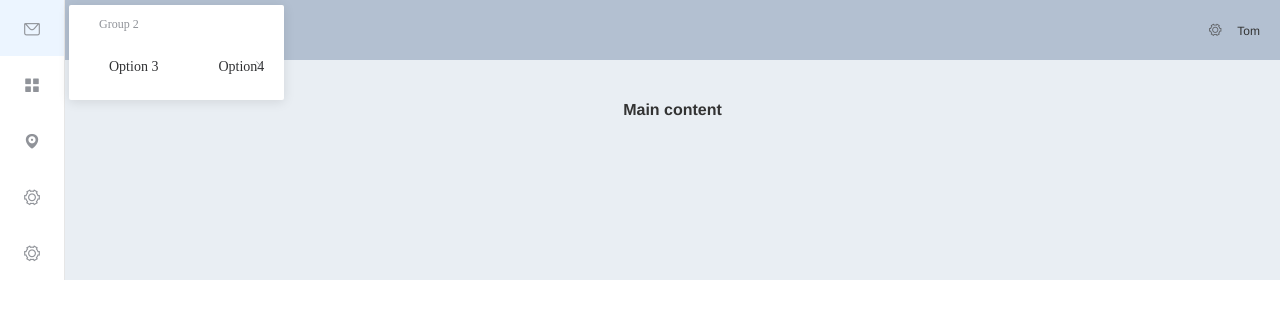
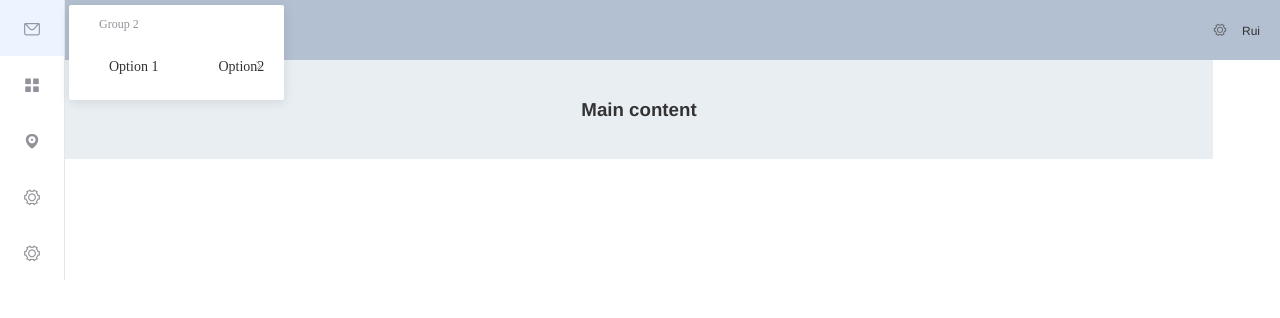
Before and after one commit to castor3/TestSPA, a Vue app: page / in a window 1280 px wide. Shown: the top 318 px of the page. Built offline with nearby package versions, Linux system fonts and the light colour scheme.

Commit message:
Improved side navbar

```diff
--- a/src/App.vue
+++ b/src/App.vue
@@ -5,7 +5,8 @@
 		<!-- <router-view/> -->
 
 		<el-container>
-			<el-menu default-active="2" class="el-menu-vertical-demo" default-openeds="['','']" @open="handleOpen" @close="handleClose" :collapse="isCollapse">
+			<el-menu style="height:100%" class="el-menu-vertical-demo"
+							@open="handleOpen" @close="handleClose" :collapse="isCollapsed">
 				<!-- Main window -->
 				<el-submenu index="1">
 					<template slot="title">
@@ -13,11 +14,11 @@
 						<span slot="title">Main window</span>
 					</template>
 					<el-menu-item-group title="Group 2">
-						<el-menu-item index="1-3">Option 3</el-menu-item>
+						<el-menu-item index="1-1">Option 1</el-menu-item>
 					</el-menu-item-group>
-					<el-submenu index="1-4">
-						<template slot="title">Option4</template>
-						<el-menu-item index="1-4-1">Option 4-1</el-menu-item>
+					<el-submenu index="1-2">
+						<template slot="title">Option2</template>
+						<el-menu-item index="1-4-1">Option 2-1</el-menu-item>
 					</el-submenu>
 				</el-submenu>
 				<!-- Friends -->
@@ -29,10 +30,9 @@
 					<el-menu-item-group>
 						<template slot="title">Group 1</template>
 						<el-menu-item index="2-1">Option 1</el-menu-item>
-						<el-menu-item index="2-2">Option 2</el-menu-item>
 					</el-menu-item-group>
 					<el-menu-item-group title="Group 2">
-						<el-menu-item index="2-3">Option 3</el-menu-item>
+						<el-menu-item index="2-3">Option 2</el-menu-item>
 					</el-menu-item-group>
 					<el-submenu index="2-4">
 						<template slot="title">Option 4</template>
@@ -72,38 +72,9 @@
 			</el-menu>
 
 			<el-container>
-				<el-header style="font-size: 12px">
-					<el-row>
-						<span style="float: left">
-							<el-col>
-								<!-- Collapse / Expand buttons -->
-								<el-radio-group v-model="isCollapse">
-									<el-radio-button :label="false">expand</el-radio-button>
-									<el-radio-button :label="true">collapse</el-radio-button>
-								</el-radio-group>
-							</el-col>
-						</span>
-						<span style="float: right">
-							<el-col>
-								<!-- Right side options -->
-								<el-dropdown>
-									<i class="el-icon-setting" style="margin-right: 15px"></i>
-									<el-dropdown-menu slot="dropdown">
-										<el-dropdown-item>View</el-dropdown-item>
-										<el-dropdown-item>Add</el-dropdown-item>
-										<el-dropdown-item>Delete</el-dropdown-item>
-									</el-dropdown-menu>
-								</el-dropdown>
-								<span>Tom</span>
-							</el-col>
-						</span>
-					</el-row>
-				</el-header>
-
-				<!-- Main content -->
-				<el-main>
-					<h4>Main content</h4>
-				</el-main>
+				<app-header @collapseChanged="isCollapsed = $event">
+					<!-- Header and Main -->
+				</app-header>
 			</el-container>
 		</el-container>
 
@@ -111,43 +82,27 @@
 </template>
 
 <script>
-// import Ficheiro from "./Ficheiro.vue";
-// export default {
-// components: {
-//   // "app-ficheiro": Ficheiro
-// }
+import element from "element-ui";
+import "element-ui/lib/theme-chalk/index.css";
 
-import element, { RadioButton } from "element-ui";
-import "element-ui/lib/theme-chalk/index.css";
+import NavBar from "./components/NavBar.vue";
+import Header from "./components/Header.vue";
 
 export default {
   components: {
-    // "app-ficheiro": Ficheiro
-    "elem-button": element.Button,
-    "elem-slider": element.Slider,
-    "elem-collapse": element.Collapse,
-    "elem-collapse-item": element.CollapseItem,
-    "el-container": element.Container,
-    "el-aside": element.Aside,
-    "el-header": element.Header,
-    "el-table-column": element.TableColumn,
-    "el-main": element.Main,
-    "el-dropdown": element.Dropdown,
-    "el-dropdown-menu": element.DropdownMenu,
-    "el-dropdown-item": element.DropdownItem,
+    // "app-navbar": NavBar,
+    "app-header": Header,
+    // NavBar
     "el-menu": element.Menu,
     "el-submenu": element.Submenu,
     "el-menu-item-group": element.MenuItemGroup,
     "el-menu-item": element.MenuItem,
-    "el-radio-group": element.RadioGroup,
-    "el-radio-button": element.RadioButton,
-    "el-row": element.Row,
-    "el-col": element.Col,
-    "el-table": element.ta
+
+    "el-container": element.Container
   },
   data() {
     return {
-      isCollapse: true
+      isCollapsed: true
     };
   },
   methods: {
@@ -173,36 +128,15 @@ body {
   text-align: center;
   color: #2c3e50;
 }
-
-h1,
-h2 {
-  font-weight: normal;
-}
-ul {
-  list-style-type: none;
-  padding: 0;
-}
 li {
   display: inline-block;
   margin: 0 10px;
-}
-a {
-  color: #42b983;
-}
-.el-header {
-  background-color: #b3c0d1;
-  color: #333;
-  text-align: center;
-  line-height: 60px;
-}
-.el-main {
-  background-color: #e9eef3;
-  color: #333;
-  text-align: center;
-  /* line-height: 160px; */
 }
 .el-menu-vertical-demo:not(.el-menu--collapse) {
   width: 200px;
   min-height: 400px;
 }
+.el-menu-item {
+  text-align: left;
+}
 </style>
--- a/src/components/BaseView.vue
+++ b/src/components/BaseView.vue
@@ -6,8 +6,6 @@
 		</span> -->
 		<!-- <app-newfile></app-newfile> -->
 		<!-- <elem-button @click="MethodToBeCalled">Click this</elem-button>-->
-
-
 	</div>
 </template>
 
@@ -44,7 +42,7 @@ export default {
     };
   },
   methods: {
-    MethodToBeCalled: function() {
+    MethodToBeCalled() {
       alert("This is the employee's name: Rui Santos");
     }
   }
--- /dev/null
+++ b/src/components/Header.vue
@@ -0,0 +1,93 @@
+<template>
+	<div style="width:100%">
+		<el-header style="font-size: 12px">
+			<el-row>
+				<span style="float: left">
+					<el-col>
+						<!-- Collapse / Expand buttons -->
+						<el-button @click="toggleIsCollapsed" size="mini" round>Menu</el-button>
+					</el-col>
+				</span>
+				<span style="float: right">
+					<el-col>
+						<!-- Right side options -->
+						<el-dropdown>
+							<i class="el-icon-setting" style="margin-right: 15px"></i>
+							<el-dropdown-menu slot="dropdown">
+								<el-dropdown-item>View</el-dropdown-item>
+								<el-dropdown-item>Add</el-dropdown-item>
+								<el-dropdown-item>Delete</el-dropdown-item>
+							</el-dropdown-menu>
+						</el-dropdown>
+						<span>Rui</span>
+					</el-col>
+				</span>
+			</el-row>
+		</el-header>
+
+		<!-- Main content -->
+		<el-main>
+			<h1>Main content</h1>
+		</el-main>
+	</div>
+</template>
+
+<script>
+import element from "element-ui";
+import "element-ui/lib/theme-chalk/index.css";
+
+export default {
+  name: "Header",
+  components: {
+    // Header
+    "el-header": element.Header,
+    "el-dropdown": element.Dropdown,
+    "el-dropdown-menu": element.DropdownMenu,
+    "el-dropdown-item": element.DropdownItem,
+    "el-radio-group": element.RadioGroup,
+    "el-radio-button": element.RadioButton,
+    "el-row": element.Row,
+    "el-col": element.Col,
+    "el-main": element.Main,
+    "el-button": element.Button
+  },
+  data() {
+    return {
+      isCollapsed: true,
+      testProperty: ""
+    };
+  },
+  props: ["collapseValue"],
+  methods: {
+    buttonClicked() {
+      alert("mensagem");
+      this.testProperty = "newValue";
+    },
+    toggleIsCollapsed() {
+      this.isCollapsed = !this.isCollapsed;
+      this.$emit("collapseChanged", this.isCollapsed);
+      console.log("Menu is collapsed = " + this.isCollapsed);
+    }
+  }
+};
+</script>
+
+<style>
+.el-header {
+  background-color: #b3c0d1;
+  color: #333;
+  text-align: center;
+  line-height: 60px;
+}
+.el-row {
+  margin-bottom: 20px;
+}
+.el-col {
+  border-radius: 4px;
+}
+.el-main {
+  background-color: #e9eef3;
+  color: #333;
+  text-align: center;
+}
+</style>
--- /dev/null
+++ b/src/components/NavBar.vue
@@ -0,0 +1,19 @@
+<template>
+
+</template>
+
+
+<script>
+import element from "element-ui";
+import "element-ui/lib/theme-chalk/index.css";
+
+export default {
+  name: "NavBar",
+  components: {}
+};
+</script>
+
+
+<style>
+
+</style>
```
Also changed, not shown: src/components/Sidebar.vue (deleted, +0 -18 lines), 1 other file (tests, documents, lock files or other folders).
